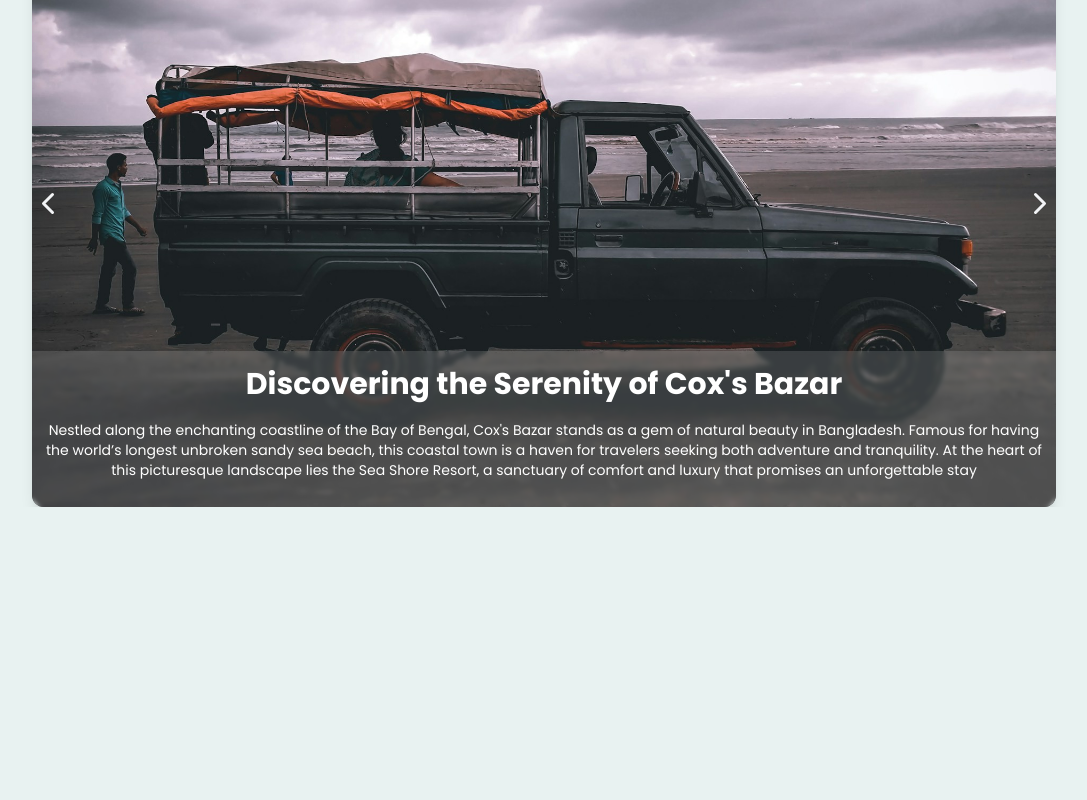
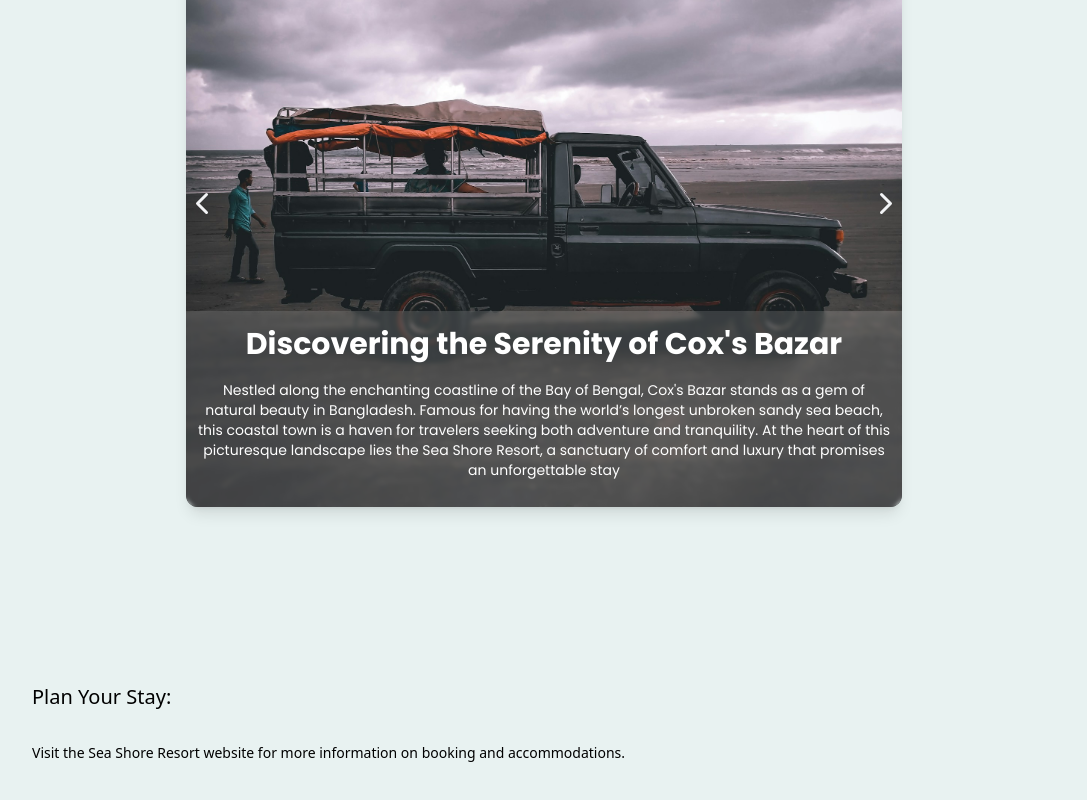
Before and after one commit to TanjimH013/Sea-Shore-Resort, a React (Vite) app: page /blog in a window 1280 px wide. Shown: the part 364-1164 px from the top of the page, without its empty margins (96-1183 px from the left). Before the commit the page ends 871 px from the top, so only its background shows below. Built offline with nearby package versions, Linux system fonts and the light colour scheme; a web font is replaced by a local one.

Commit message:
blog css problem solved

```diff
--- a/src/Data/blogDATA.js
+++ b/src/Data/blogDATA.js
@@ -84,7 +84,7 @@ export const blogDATA_9 = [
   },
 ];
 
-export const blogDATA_10 = [
+export const blogDATA_Footer = [
   {
     heading: "Plan Your Stay:",
     description:
--- a/src/components/Pages/Blog/Blog.jsx
+++ b/src/components/Pages/Blog/Blog.jsx
@@ -1,6 +1,6 @@
 import { NavLink, Link } from "react-router-dom";
 import Logo from "../Logo/Logo";
-import { blogDATA } from "../../../Data/blogDATA";
+import { blogDATA, blogDATA_Footer } from "../../../Data/blogDATA";
 import "./blog.css";
 import { useEffect, useRef, useState } from "react";
 
@@ -82,8 +82,8 @@ const Blog = () => {
         </div>
       </div>
 
-      <div className="container-blog font-[Poppins] mt-24 rounded-xl relative shadow-lg overflow-hidden">
-        <div className="relative w-[100%] h-[600px]">
+      <div className="container-blog font-[Poppins] mt-24 flex justify-center">
+        <div className="relative w-[70%] h-[600px] rounded-xl shadow-lg overflow-hidden">
           {blogDATA.map((item, i) => {
             return (
               <img
@@ -96,7 +96,7 @@ const Blog = () => {
               />
             );
           })}
-        </div>
+
           <div>
             <button ref={prevRef} id="back" onClick={() => Slide("prev")}>
               <ion-icon name="chevron-back-outline" size="large"></ion-icon>
@@ -120,6 +120,18 @@ const Blog = () => {
           </div>
         </div>
       </div>
+
+      <footer className="w-[100%] h-52">
+        {blogDATA_Footer.map((item, i) => {
+          return (
+            <div className=" mt-44" key={i}>
+              <h1 className="text-xl mb-8">{item.heading}</h1>
+              <p className="text-sm">{item.description}</p>
+            </div>
+          );
+        })}
+      </footer>
+    </div>
   );
 };
 
--- a/src/components/Pages/Blog/blog.css
+++ b/src/components/Pages/Blog/blog.css
@@ -16,7 +16,8 @@
   background: #ffffff22;
 }
 
-body {
+/* .container-blog {
   display: flex;
   justify-content: center;
-}
+  align-content: center;
+} */
--- a/src/components/Pages/Booking/BookNow.jsx
+++ b/src/components/Pages/Booking/BookNow.jsx
@@ -21,10 +21,10 @@ const BookNow = () => {
     country: "",
   };
   const [formData, setFormData] = useState(initialValues);
+  const [errors, setErrors] = useState({});
 
   const handleChange = (e) => {
     setFormData(() => ({ ...formData, [e.target.name]: e.target.value }));
-    console.log(formData);
   };
 
   const handleSubmit = async (e) => {
@@ -65,13 +65,20 @@ const BookNow = () => {
         country,
       }),
     };
+    const validationErrors = {};
+    if (!formData.dateArrival) {
+      validationErrors.dateArrival = "Please select Arrival Date";
+    }
+
+    setErrors(validationErrors);
+
     const res = await fetch(
       "https://sea-shore-resort-website-default-rtdb.asia-southeast1.firebasedatabase.app/UserData.json",
       options
     );
     console.log(res);
     if (res) {
-      toast("Submitted successfully");
+      toast("Submitted successfully", formData);
     } else {
       ("Error Occurred");
     }
@@ -133,6 +140,7 @@ const BookNow = () => {
                 value={formData.dateArrival}
                 required
               />
+              {errors.dateArrival && <h2>{errors.dateArrival}</h2>}
             </div>
             <div className="flex flex-col">
               <label className=" mb-1">Departure Date *</label>
```
Lines whose indentation alone changed are shown as unchanged.
